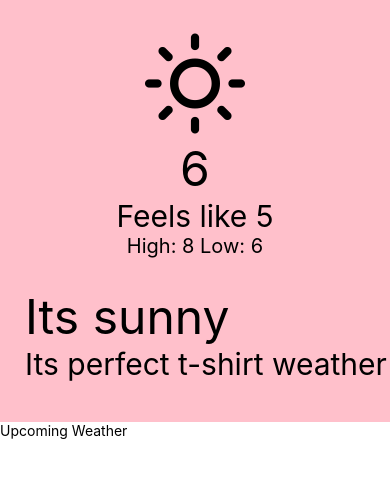
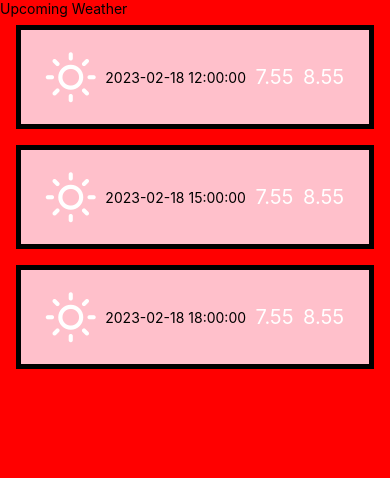
Before and after one commit to Akarsh2810/Weather-App, a React Native app: screen / in a window 390 px wide. Shown: the top 478 px of the page. Built offline with nearby package versions, Linux system fonts and the light colour scheme.

Commit message:
implement FlatList on static array

```diff
--- a/App.js
+++ b/App.js
@@ -25,7 +25,7 @@
     //   </View>
     // </SafeAreaView>
     <View style = {styles.container}>
-      <CurrentWeather />
+      {/* <CurrentWeather /> */}
       <UpcomingWeather />
     </View>
   )
--- a/src/components/UpcomingWeather.js
+++ b/src/components/UpcomingWeather.js
@@ -1,19 +1,104 @@
 import React from "react";
-import { SafeAreaView, StyleSheet, Text, StatusBar } from "react-native";
+import { SafeAreaView, StyleSheet, Text, StatusBar, FlatList, View } from "react-native";
+import { Feather } from "@expo/vector-icons";
 
 const UpcomingWeather = () => {
     //   console.log("Hello Upcoming Weather Component");
+
+    const Data = [
+        {
+            dt_txt: "2023-02-18 12:00:00",
+            main: {
+                temp_max: 8.55,
+                temp_min: 7.55
+            },
+            weather: [
+                {
+                    main: "Clear"
+                }
+            ]
+        },
+        {
+            dt_txt: "2023-02-18 15:00:00",
+            main: {
+                temp_max: 8.55,
+                temp_min: 7.55
+            },
+            weather: [
+                {
+                    main: "Clouds"
+                }
+            ]
+        },
+        {
+            dt_txt: "2023-02-18 18:00:00",
+            main: {
+                temp_max: 8.55,
+                temp_min: 7.55
+            },
+            weather: [
+                {
+                    main: "Rain"
+                }
+            ]
+        }
+    ];
+
     return (
         <SafeAreaView style = {styles.container}>
             <Text>Upcoming Weather</Text>
+            <FlatList
+                data={Data}
+                renderItem={renderItem}
+                keyExtractor={item => item.dt_txt}
+            />
         </SafeAreaView>
+    )
+}
+
+const renderItem = ({item}) => {
+    return (
+        <Item
+            condition = {item.weather[0].main}
+            dt_txt = {item.dt_txt}
+            min = {item.main.temp_min}
+            max = {item.main.temp_max}
+        />
+    )
+}
+
+const Item = (props) => {
+    const { dt_txt, min, max, condition } = props;
+
+    return (
+        <View style = {styles.item}>
+            <Feather name={"sun"} size={50} color={"white"}/>
+            <Text>{dt_txt}</Text>
+            <Text style = {styles.temp}>{min}</Text>
+            <Text style = {styles.temp}>{max}</Text>
+        </View>
     )
 }
 
 const styles = StyleSheet.create({
     container: {
         flex: 1,
-        marginTop : StatusBar.currentHeight,
+        marginTop : StatusBar.currentHeight || 0, /* 0 for IOS */
+        backgroundColor: "red"
+    },
+    item: {
+        padding: 20,
+        marginVertical: 8,
+        marginHorizontal: 16,
+        flexDirection: "row",
+        justifyContent: "space-around",
+        alignItems: "center",
+        borderWidth: 5,
+        backgroundColor: "pink",
+    },
+    temp: {
+        color: "white",
+        fontSize: 20,
     }
 })
 
```
